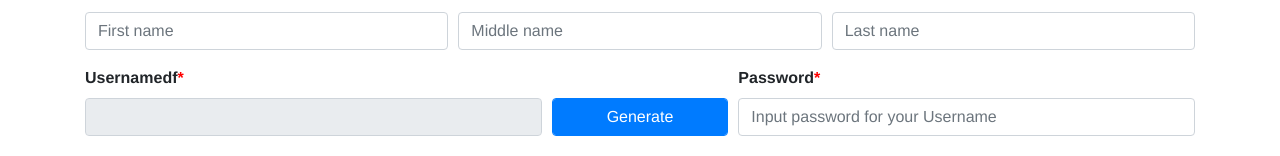
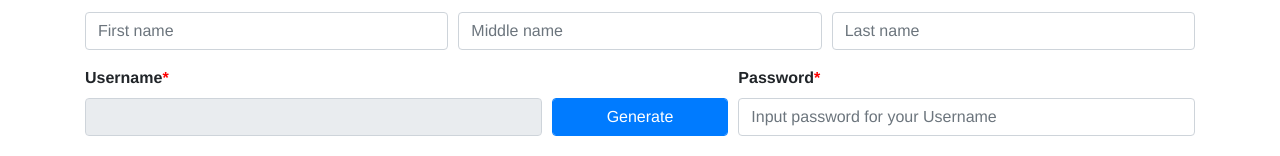
Before and after one commit to dinojessec/dhl-frontend-2, a Vue app: page /student/register in a window 1280 px wide. Shown: the part 185-341 px from the top of the page. Built offline with nearby package versions, Linux system fonts and the light colour scheme.

Commit message:
fix function issues

```diff
--- a/src/components/student/RegFormOne.vue
+++ b/src/components/student/RegFormOne.vue
@@ -50,7 +50,7 @@
     <!-- 2nd row -->
     <div class="form-row">
       <div class="form-group required col-12 col-md-5">
-        <label class="control-label" for="username">Usernamedf</label>
+        <label class="control-label" for="username">Username</label>
         <input
           type="text"
           class="form-control"
@@ -467,7 +467,7 @@ export default {
 
       if(typeof firstName !== 'undefined' && typeof middleName !== 'undefined' && typeof lastName !== 'undefined') {
         const username = `${lastName}${firstName}${middleName.charAt(0)}`;
-        this.student.username = username.replace(/\s/g, '');
+        this.student.username = username.replace(/\s/g, '').toLowerCase();
       }
     },
   },
--- a/src/store/store.js
+++ b/src/store/store.js
@@ -29,6 +29,8 @@ const store = new Vuex.Store({
       const formFields = state.student.formOne;
       return Object.keys(formFields).length;
     },
+
+    getStudentData: state => state.student,
   },
 });
 
--- a/src/views/Register.vue
+++ b/src/views/Register.vue
@@ -85,9 +85,19 @@ export default {
     },
 
     saveStudent() {
+      const studentData = this.$store.getters.getStudentData;
+      console.log(studentData);
+      // axios.post('http://localhost:3000/register',{})
+      // axios
+      //   .post('http://localhost:3000/api/v1/students',studentData)
+      //   .then(response => {
+      //     console.log(response);
+      //   })
+      //   .catch(function (error) {
+      //     console.log(error);
+      //   });
     },
   },
-
 };
 </script>
 
```
